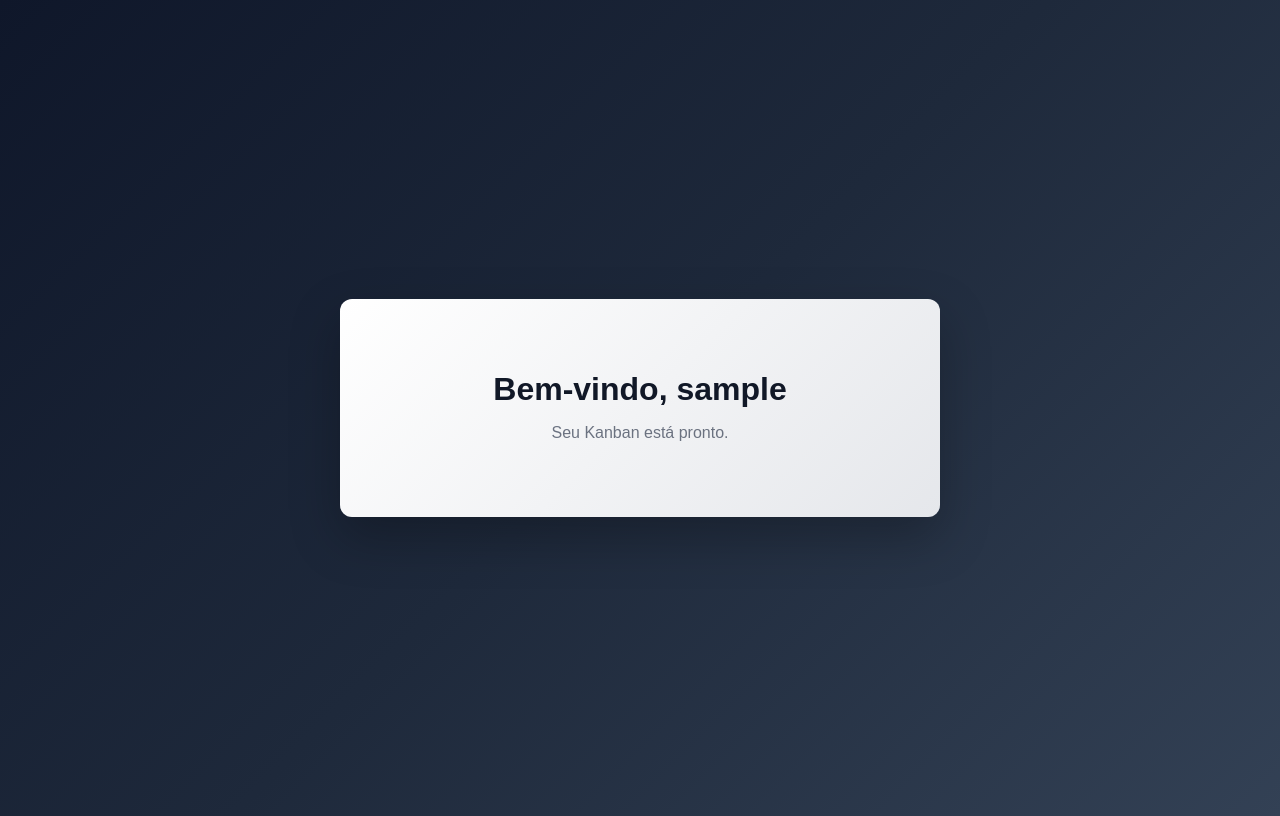
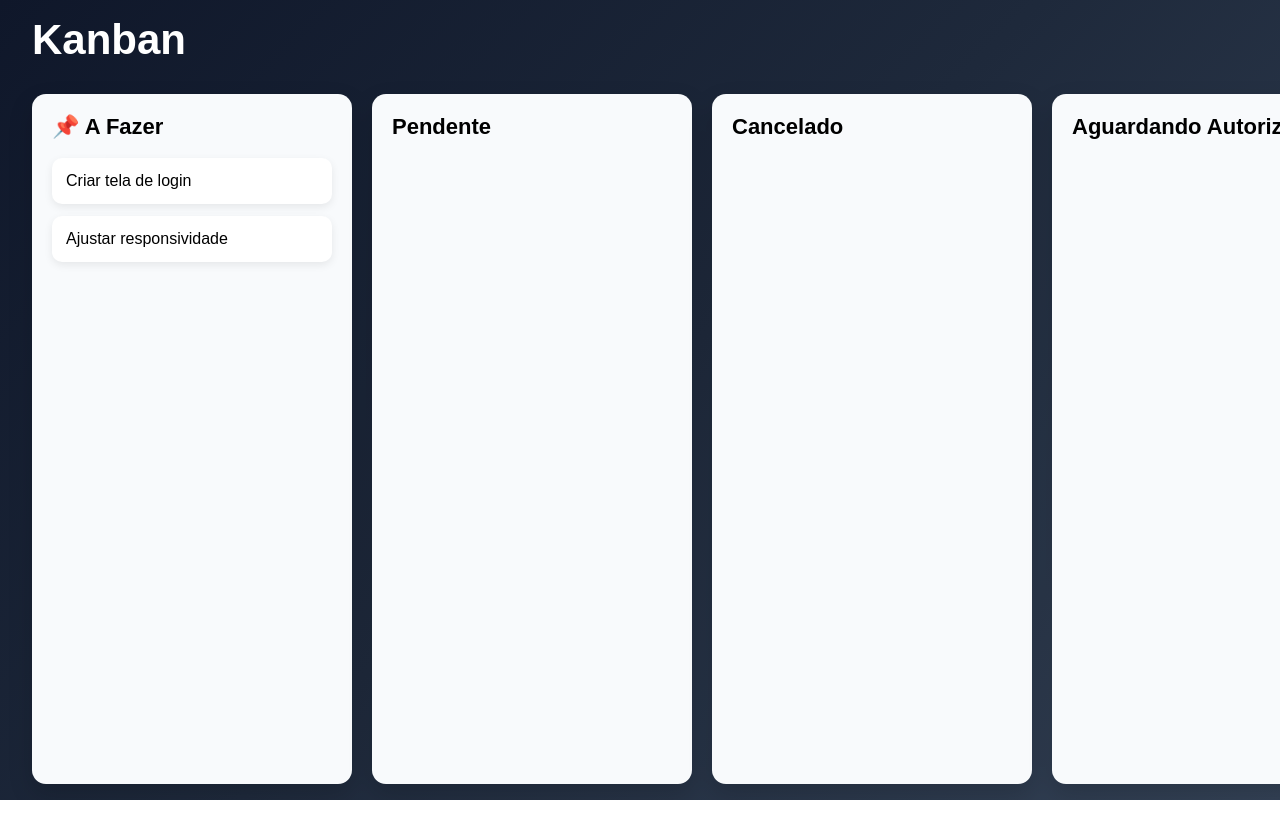
Before and after one commit to KevenLucas025/ProjetoKanban, a Django app: page /dashboard/ in a window 1280 px wide. Run offline with Django 5.2, Linux system fonts and the light colour scheme; the visitor is signed in with stand-in values (Sample User, id 1).

Commit message:
novo layout da dashboard

```diff
--- a/templates/base.html
+++ b/templates/base.html
@@ -116,6 +116,94 @@
         .btn-login:hover{
             background:#16a34a;
         }
+        .dashboard{
+            width: 95%;
+            margin: 30px auto;
+        }
+
+        .topbar{
+            display:flex;
+            justify-content:space-between;
+            align-items:center;
+            margin-bottom:30px;
+            color:white;
+        }
+
+        .user-area{
+            display:flex;
+            gap:15px;
+            align-items:center;
+        }
+
+        .btn-sair{
+            background:#ef4444;
+            color:white;
+            padding:10px 16px;
+            border-radius:8px;
+            text-decoration:none;
+        }
+
+        html, body{
+            margin: 0;
+            padding: 0;
+            min-height: 100%;
+            overflow-x: auto;   /* scroll horizontal da página */
+            overflow-y: auto;
+        }
+
+        body{
+            background: linear-gradient(135deg, #0f172a, #1e293b, #334155);
+        }
+
+        /* Topo */
+        .topbar{
+            margin-bottom: 30px;
+            color: white;
+        }
+
+        .topbar h1{
+            font-size: 42px;
+            margin: 0;
+        }
+
+        /* Colunas */
+        .board{
+            display: flex;
+            gap: 20px;
+            align-items: flex-start;
+        }
+
+        /* Card da coluna */
+        .coluna{
+            width: 280px;
+            min-height: 650px;
+            background: #f8fafc;
+            border-radius: 14px;
+            padding: 20px;
+            flex-shrink: 0;
+            box-shadow: 0 10px 25px rgba(0,0,0,0.15);
+        }
+
+        .coluna h2{
+            margin-top: 0;
+            margin-bottom: 18px;
+            font-size: 22px;
+        }
+
+        /* Tarefa */
+        .card-task{
+            background: white;
+            border-radius: 10px;
+            padding: 14px;
+            margin-bottom: 12px;
+            box-shadow: 0 3px 8px rgba(0,0,0,0.08);
+            cursor: pointer;
+            transition: 0.2s;
+        }
+
+        .card-task:hover{
+            transform: translateY(-2px);
+        }
 
     </style>
 </head>
--- a/templates/core/dashboard.html
+++ b/templates/core/dashboard.html
@@ -4,9 +4,59 @@
 
 {% block content %}
 
-<div class="tela-login">
-    <h1>Bem-vindo, {{ request.user.username }}</h1>
-    <p>Seu Kanban está pronto.</p>
+<div class="dashboard">
+
+    <header class="topbar">
+        <h1>Kanban</h1>
+
+
+    </header>
+
+    <div class="board">
+
+        <div class="coluna">
+            <h2>📌 A Fazer</h2>
+
+            <div class="card-task">
+                Criar tela de login
+            </div>
+
+            <div class="card-task">
+                Ajustar responsividade
+            </div>
+        </div>
+
+        <div class="coluna">
+            <h2>Pendente</h2>
+        </div>
+        <div class="coluna">
+            <h2>Cancelado</h2>
+        </div>
+        <div class="coluna">
+            <h2>Aguardando Autorização</h2>
+        </div>
+        <div class="coluna">
+            <h2>Falta finalizar</h2>
+        </div>
+
+        <div class="coluna">
+            <h2>🚀 Em Progresso</h2>
+
+            <div class="card-task">
+                Desenvolver dashboard
+            </div>
+        </div>
+
+        <div class="coluna">
+            <h2>✅ Concluído</h2>
+
+            <div class="card-task">
+                Sistema de recuperação de senha
+            </div>
+        </div>
+
+    </div>
+
 </div>
 
 {% endblock %}
```
